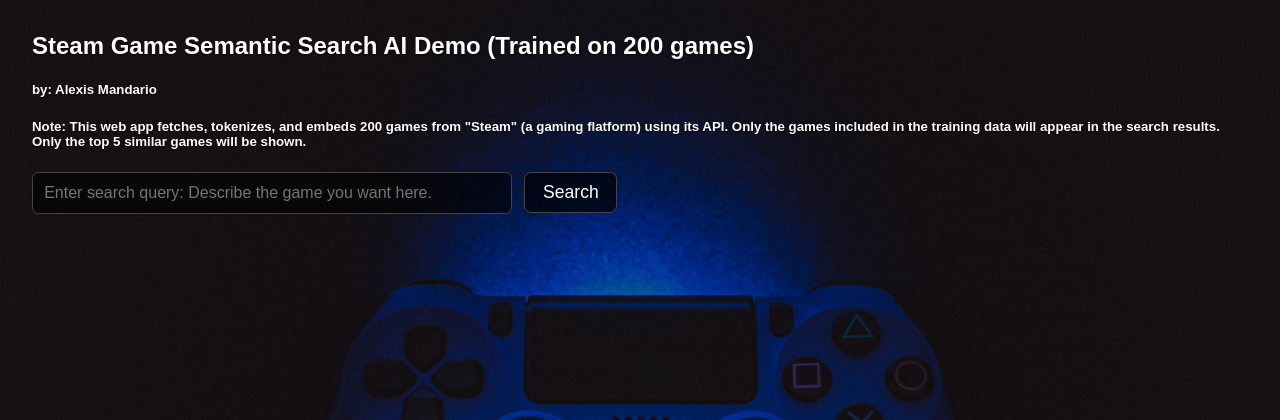
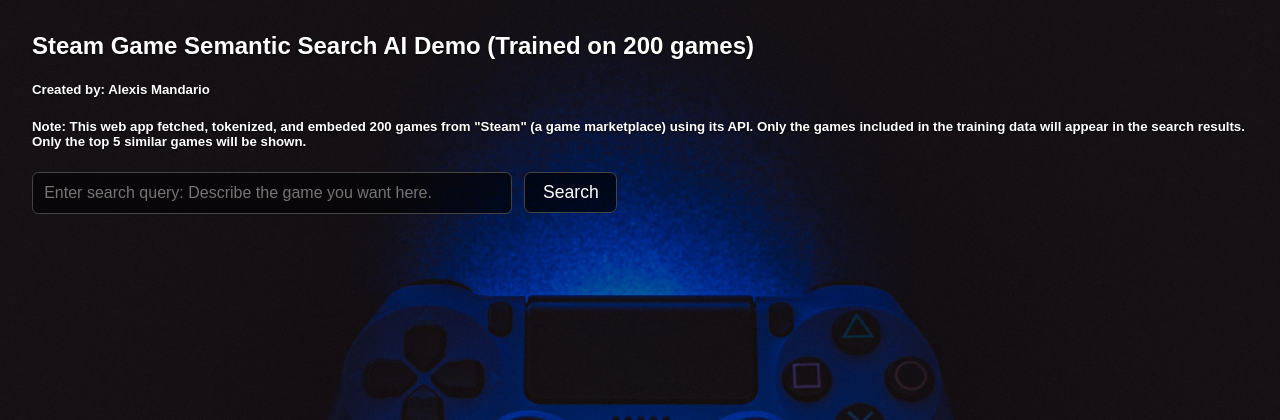
Before and after one commit to Alyxx-The-Sniper/games_recomendation, a Flask app: page / in a window 1280 px wide. Shown: the top 420 px of the page. Run offline with Flask 3, Linux system fonts and the light colour scheme.

Commit message:
changes in requirements and html

```diff
--- a/templates/home.html
+++ b/templates/home.html
@@ -69,9 +69,9 @@
 </head>
 <body>
   <h2>Steam Game Semantic Search AI Demo (Trained on 200 games)</h2>
-  <h5>by: Alexis Mandario</h5>
+  <h5>Created by: Alexis Mandario</h5>
   <h5>
-    Note: This web app fetches, tokenizes, and embeds 200 games from "Steam" (a gaming flatform) using its API.
+    Note: This web app fetched, tokenized, and embeded 200 games from "Steam" (a game marketplace) using its API.
     Only the games included in the training data will appear in the search results.
     Only the top 5 similar games will be shown.
   </h5>
```
Also changed, not shown: requirements.txt (+3 -10 lines).
